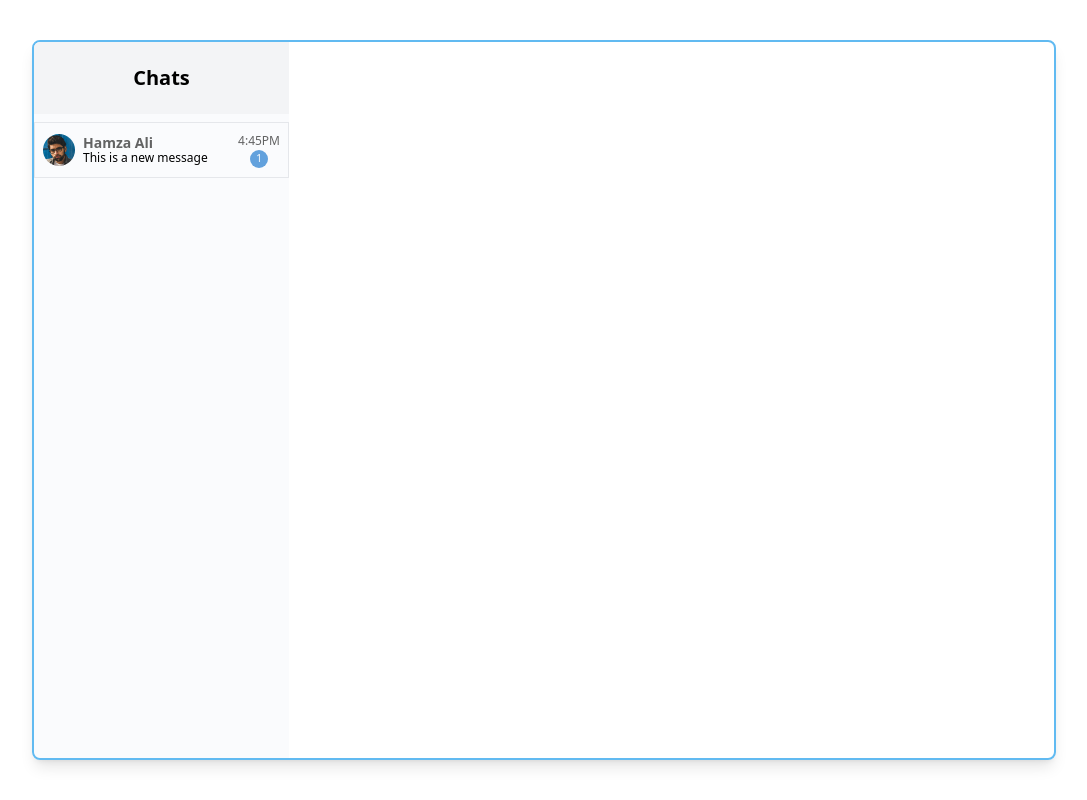
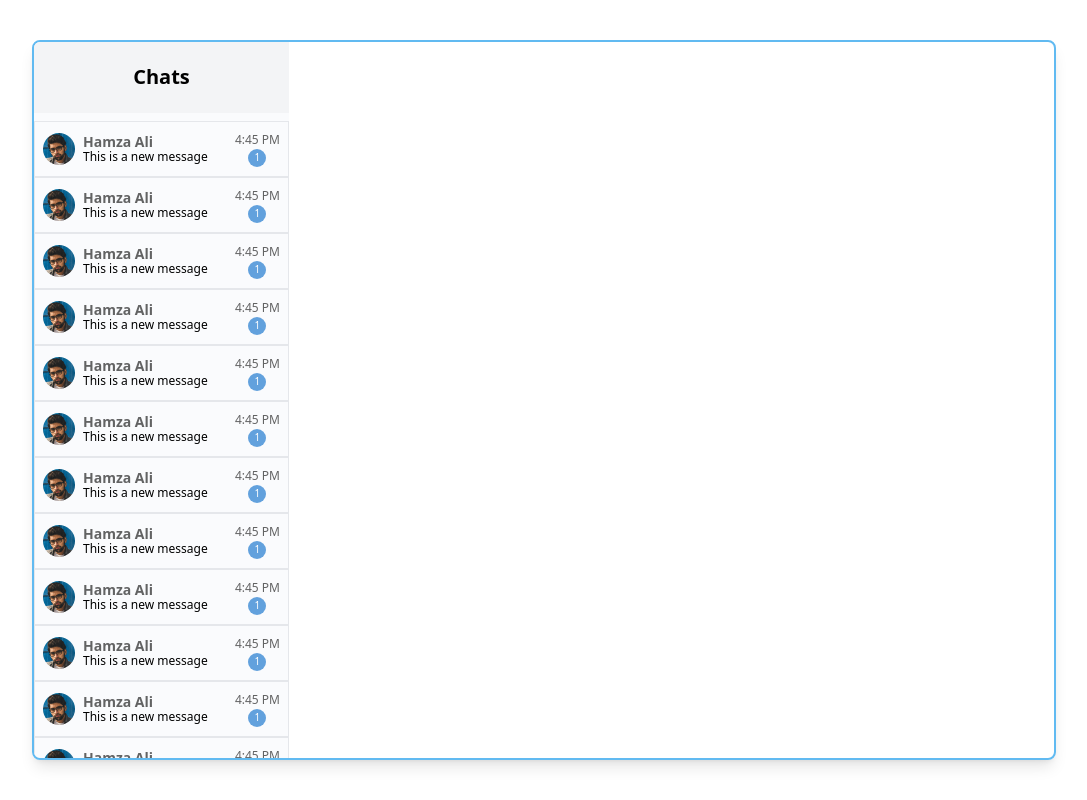
Before and after one commit to Hat52/Chat-App, a React (Vite) app in the folder client/: page / in a window 1280 px wide. Shown: the whole page, without its empty margins (96-1183 px from the left). Built offline with nearby package versions, Linux system fonts and the light colour scheme.

Commit message:
dummay message rendered

```diff
--- a/client/src/components/sidebar/index.tsx
+++ b/client/src/components/sidebar/index.tsx
@@ -1,4 +1,5 @@
-import DemoPic from '../../assets/pic-demo.png';
+import MessagePreview from '../MessagePreview';
+import { MessageDummyData } from '../../constants';
 
 export default function Sidebar() {
 	return (
@@ -6,22 +7,11 @@ export default function Sidebar() {
 			<div className="bg-gray-100 h-[10%] flex justify-center items-center">
 				<h3 className="font-bold text-xl ">Chats</h3>
 			</div>
-			<div className="flex flex-col gap-2">
-				<div className="flex justify-between items-center border border-gray-200 h-[56px] w-full px-2">
-					<div className="flex gap-2 items-center">
-						<img src={DemoPic} className="rounded-full w-[32px] h-[32px]" />
-						<div className="flex flex-col">
-							<h6 className="p-0 text-[14px] font-bold text-[#0000009B]">Hamza Ali</h6>
-							<p className="p-0 text-[12px] -mt-1">This is a new message</p>
-						</div>
-					</div>
-					<div className="flex flex-col items-center">
-						<p className="text-[12px] text-[#0000009B]">4:45PM</p>
-						<p className="rounded-full h-[18px] w-[18px] bg-[#62A1DD] text-[10px] text-white flex items-center justify-center">
-							1
-						</p>
-					</div>
-				</div>
+
+			<div className="flex flex-col overflow-y-scroll overflow-x-hidden h-[90%]">
+				{MessageDummyData.map((messages: any) => (
+					<MessagePreview {...messages} />
+				))}
 			</div>
 		</div>
 	);
--- /dev/null
+++ b/client/src/constants/index.ts
@@ -0,0 +1,116 @@
+import DemoPic from '../assets/pic-demo.png';
+
+export const MessageDummyData = [
+	{
+		image: DemoPic,
+		name: 'Hamza Ali',
+		message: 'This is a new message',
+		newMessageCount: 1,
+		time: '4:45 PM'
+	},
+	{
+		image: DemoPic,
+		name: 'Hamza Ali',
+		message: 'This is a new message',
+		newMessageCount: 1,
+		time: '4:45 PM'
+	},
+	{
+		image: DemoPic,
+		name: 'Hamza Ali',
+		message: 'This is a new message',
+		newMessageCount: 1,
+		time: '4:45 PM'
+	},
+	{
+		image: DemoPic,
+		name: 'Hamza Ali',
+		message: 'This is a new message',
+		newMessageCount: 1,
+		time: '4:45 PM'
+	},
+	{
+		image: DemoPic,
+		name: 'Hamza Ali',
+		message: 'This is a new message',
+		newMessageCount: 1,
+		time: '4:45 PM'
+	},
+	{
+		image: DemoPic,
+		name: 'Hamza Ali',
+		message: 'This is a new message',
+		newMessageCount: 1,
+		time: '4:45 PM'
+	},
+	{
+		image: DemoPic,
+		name: 'Hamza Ali',
+		message: 'This is a new message',
+		newMessageCount: 1,
+		time: '4:45 PM'
+	},
+	{
+		image: DemoPic,
+		name: 'Hamza Ali',
+		message: 'This is a new message',
+		newMessageCount: 1,
+		time: '4:45 PM'
+	},
+	{
+		image: DemoPic,
+		name: 'Hamza Ali',
+		message: 'This is a new message',
+		newMessageCount: 1,
+		time: '4:45 PM'
+	},
+	{
+		image: DemoPic,
+		name: 'Hamza Ali',
+		message: 'This is a new message',
+		newMessageCount: 1,
+		time: '4:45 PM'
+	},
+	{
+		image: DemoPic,
+		name: 'Hamza Ali',
+		message: 'This is a new message',
+		newMessageCount: 1,
+		time: '4:45 PM'
+	},
+	{
+		image: DemoPic,
+		name: 'Hamza Ali',
+		message: 'This is a new message',
+		newMessageCount: 1,
+		time: '4:45 PM'
+	},
+	{
+		image: DemoPic,
+		name: 'Hamza Ali',
+		message: 'This is a new message',
+		newMessageCount: 1,
+		time: '4:45 PM'
+	},
+	{
+		image: DemoPic,
+		name: 'Hamza Ali',
+		message: 'This is a new message',
+		newMessageCount: 1,
+		time: '4:45 PM'
+	},
+	{
+		image: DemoPic,
+		name: 'Hamza Ali',
+		message: 'This is a new message',
+		newMessageCount: 1,
+		time: '4:45 PM'
+	},
+	{
+		image: DemoPic,
+		name: 'Hamza Ali',
+		message: 'This is a new message',
+		newMessageCount: 1,
+		time: '4:45 PM'
+	}
+];
```
